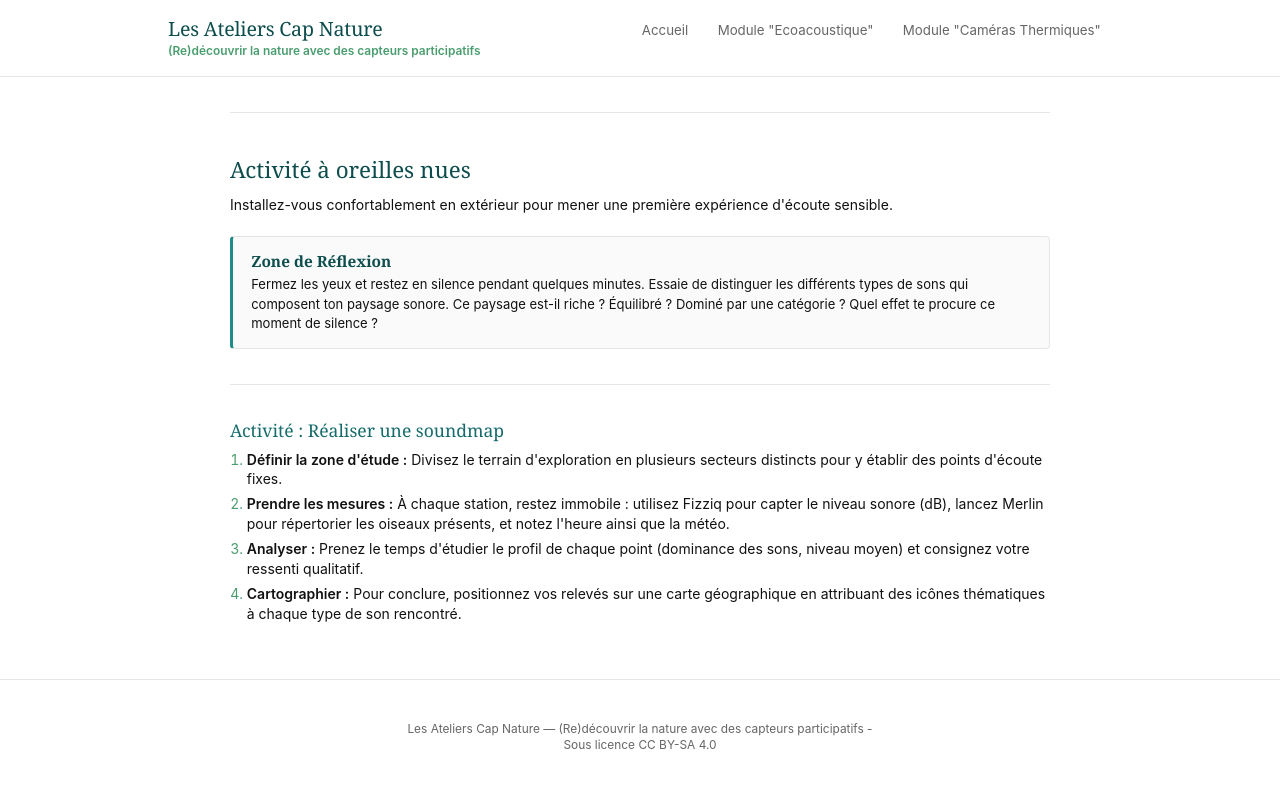
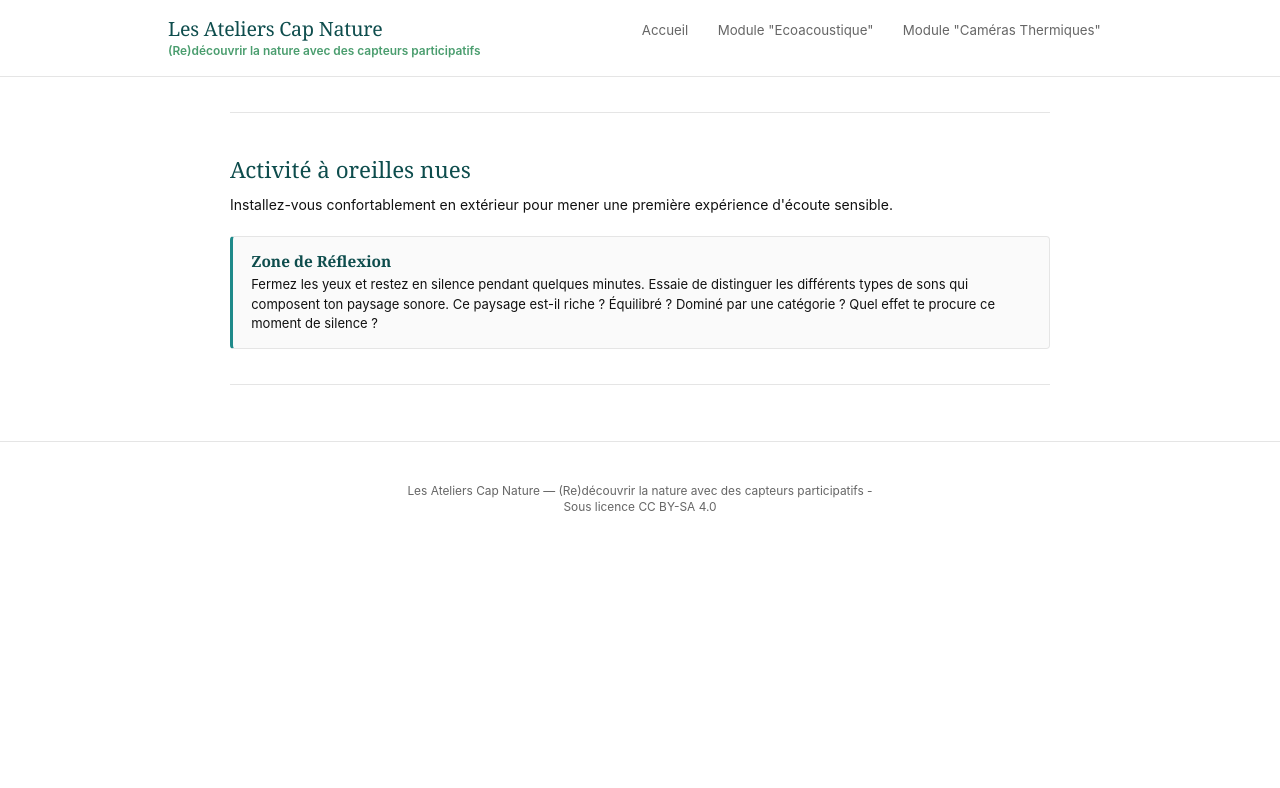
Before and after one commit to marieleapouliquen/wiki-cap-nature, a Jekyll site: the page built from _pages/module-oiseaux/fiche1-soundscape.md, in a window 1280 px wide. Shown: the top 788 px of the page. Built offline with Jekyll 4.4.1, drawn with Linux system fonts in a browser that asks for light colours.

Commit message:
Update fiche1-soundscape.md

```diff
--- a/_pages/module-oiseaux/fiche1-soundscape.md
+++ b/_pages/module-oiseaux/fiche1-soundscape.md
@@ -20,13 +20,6 @@ title: Le Paysage Sonore
   <hr>
 
 
-  <h3>Activité : Réaliser une soundmap</h3>
-  <ol>
-    <li><strong>Définir la zone d'étude :</strong> Divisez le terrain d'exploration en plusieurs secteurs distincts pour y établir des points d'écoute fixes.</li>
-    <li><strong>Prendre les mesures :</strong> À chaque station, restez immobile : utilisez Fizziq pour capter le niveau sonore (dB), lancez Merlin pour répertorier les oiseaux présents, et notez l'heure ainsi que la météo.</li>
-    <li><strong>Analyser :</strong> Prenez le temps d'étudier le profil de chaque point (dominance des sons, niveau moyen) et consignez votre ressenti qualitatif.</li>
-    <li><strong>Cartographier :</strong> Pour conclure, positionnez vos relevés sur une carte géographique en attribuant des icônes thématiques à chaque type de son rencontré.</li>
-  </ol>
 
 
 </main>
```
